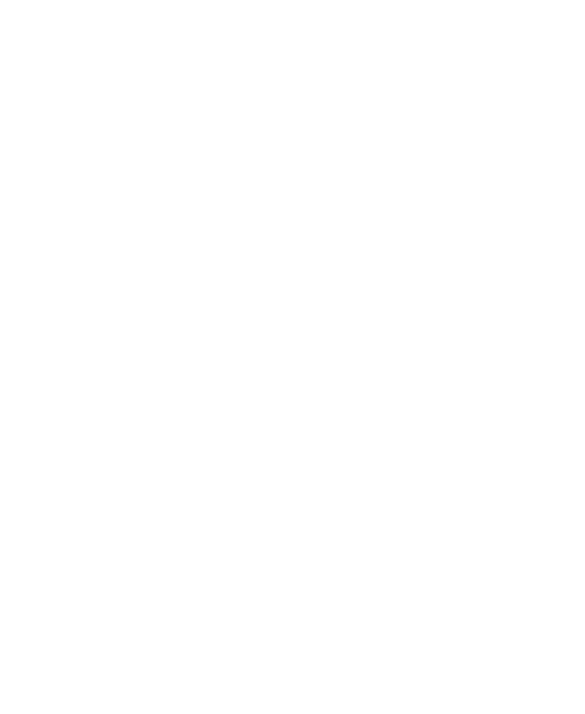
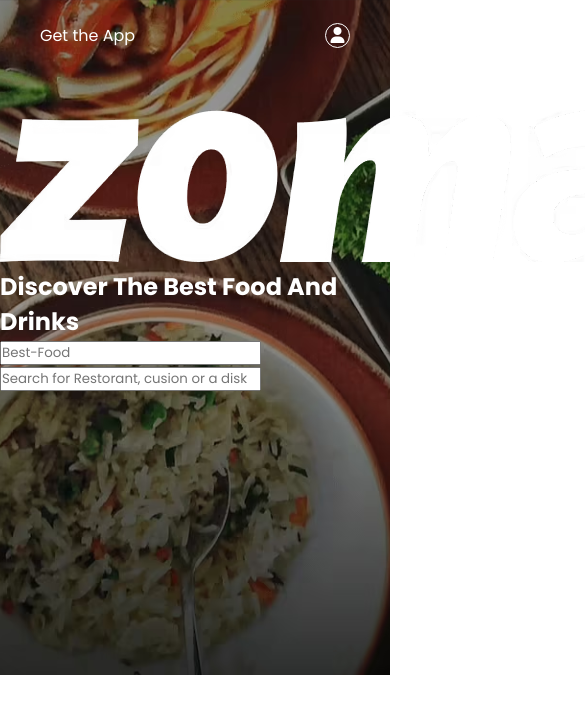
Before and after one commit to jananyajanu/Zomato-Landing-Page, a plain HTML site: page index.html in a window 390 px wide. Shown: the top 714 px of the page, 585 px wide, since content can reach past the window. Drawn offline with Linux system fonts and the light colour scheme.

Commit message:
Added Nav in Hero_section

```diff
--- a/index.html
+++ b/index.html
@@ -28,9 +28,34 @@
     />
 
     <!-- Importing styles.css -->
-    <link rel="stylesheet" href="/styles.css" />
+    <link rel="stylesheet" href="./styles.css" />
 
     <title>Zomato Landing Page Clone</title>
   </head>
-  <body></body>
+  <body>
+    <section class="hero__section">
+      <header>
+        <nav class="navbar">
+          <a href="#">Get the App</a>
+          <div class="navbar_menu_container">
+            <a href="#" class="link">Inventor Relations</a>
+            <a href="#" class="link">Add Restorant </a>
+            <a href="#" class="link">login</a>
+            <a href="#" class="link">Sign up</a>
+            <a href="#" class="user_icon">
+            <i class="fa-solid fa-user"></i>
+          </a>
+          </div>
+        </nav>
+      </header>
+      <div>
+        <img src="./images/heroSectionLogo.png" alt="Zomato_logo" class="hero__section_logo"/>
+        <h1>Discover The Best Food And Drinks</h1>
+      <div>
+        <input class="input" type="text" placeholder="Best-Food"/>
+        <input class="input" type="text" placeholder="Search for Restorant, cusion or a disk"/>
+      </div>
+      </div>
+    </section>
+  </body>
 </html>
--- a/styles.css
+++ b/styles.css
@@ -0,0 +1,54 @@
+*{
+    margin: 0;
+    padding: 0;
+    box-sizing: border-box;
+    font-family: "Poppins", sans-serif;
+}
+
+.hero__section {
+    background: url(./images/heroSectionBackground.png);
+    background-size: cover;
+    background-position: center;
+    color: white;
+    min-height: 60vh;
+}
+.navbar{
+    display: flex;
+    align-items: center;
+    justify-content: space-between;
+    height: 70px;
+    padding: 16px 40px;
+}
+
+.navbar a{
+    color: white;
+    text-decoration: none;
+}
+
+.navbar_menu_container{
+    display: flex;
+    gap: 18px
+}
+.navbar_menu_container .user_icon {
+    height:25px;
+    width: 25px;
+    display: flex;
+    align-items: center;
+    justify-content: center;
+    border-radius: 100%;
+    border: solid 1px white;
+    display: none;
+
+}
+
+@media only screen and (max-width: 600px) {
+    .navbar_menu_container .user_icon{
+        display: flex;
+    }
+    .link {
+        display: none;
+    }
+    .hero__section{
+        min-height: 80vh;
+    }
+}
```
